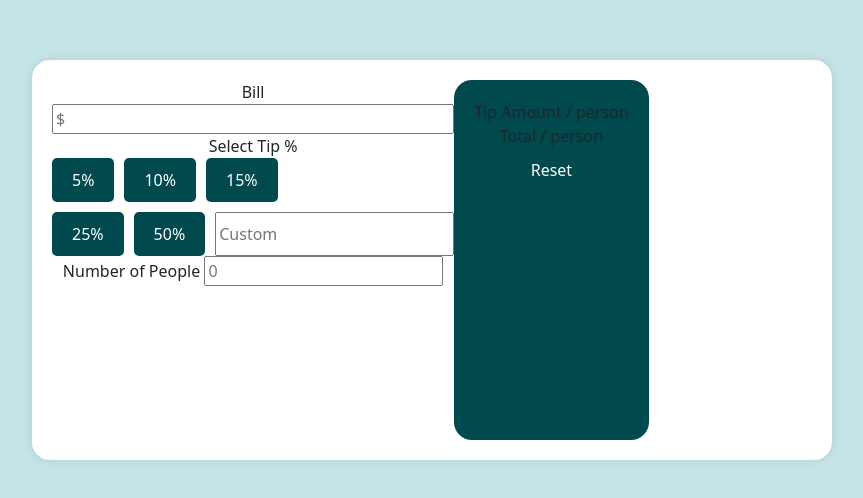
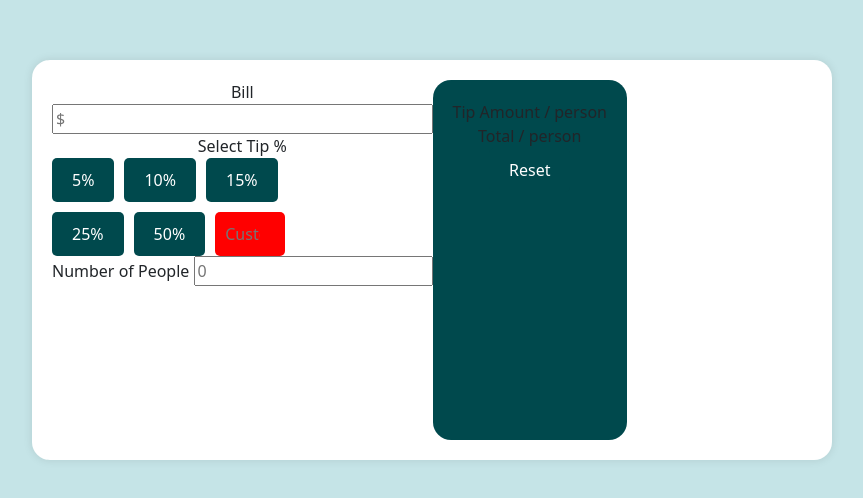
Before and after one commit to CHEGEBB/tip-calculator-app-main, a plain HTML site: page index.html in a window 1280 px wide. Shown: the part 140-638 px from the top of the page, without its empty margins (208-1071 px from the left). Drawn offline with nearby package versions, Linux system fonts and the light colour scheme.

Commit message:
added styles for buttons

```diff
--- a/index.html
+++ b/index.html
@@ -26,7 +26,9 @@
           <div class="row2">
             <button class="tip-btn">25%</button>
             <button class="tip-btn">50%</button>
-            <input type="number" class="tip-btn" placeholder="Custom" />
+            <div class="custom-input">
+            <input type="number" class="tip-btn" placeholder="Custom"  id="percent-custom"/>
+          </div>
           </div>
         </div>
         <label for="people">Number of People</label>
--- a/styles.scss
+++ b/styles.scss
@@ -55,10 +55,11 @@ button {
 .row2 {
     @include row-styles;
 }
-.tip-btn input {
-    width: 100%;
+.custom-input input[type="number"] {
+    width: 70px;
     padding: 10px;
     border: none;
     border-radius: 5px;
     text-align: center;
+    background-color: red;
 }
```
Also changed, not shown: styles.css, 1 other file.
